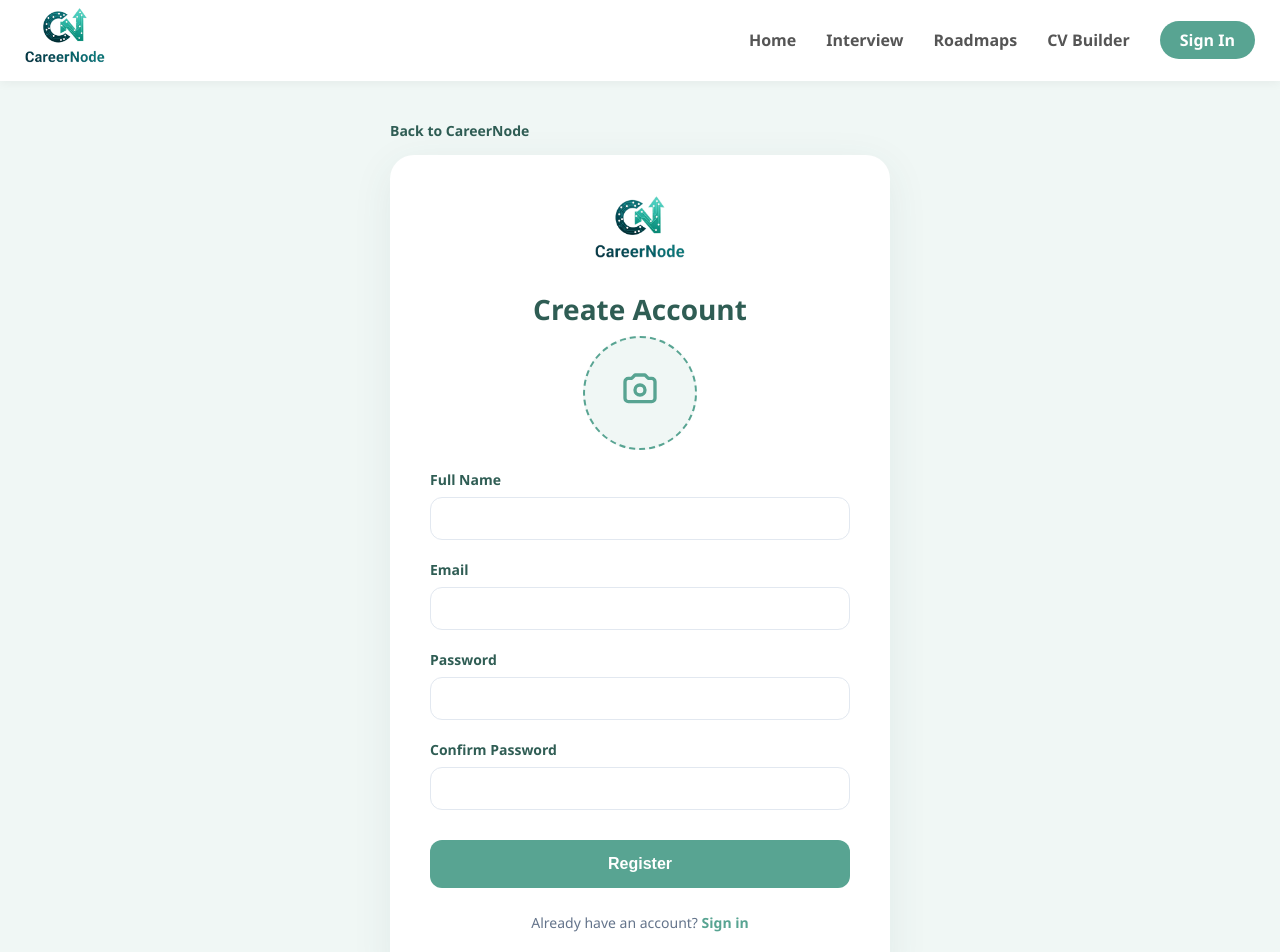
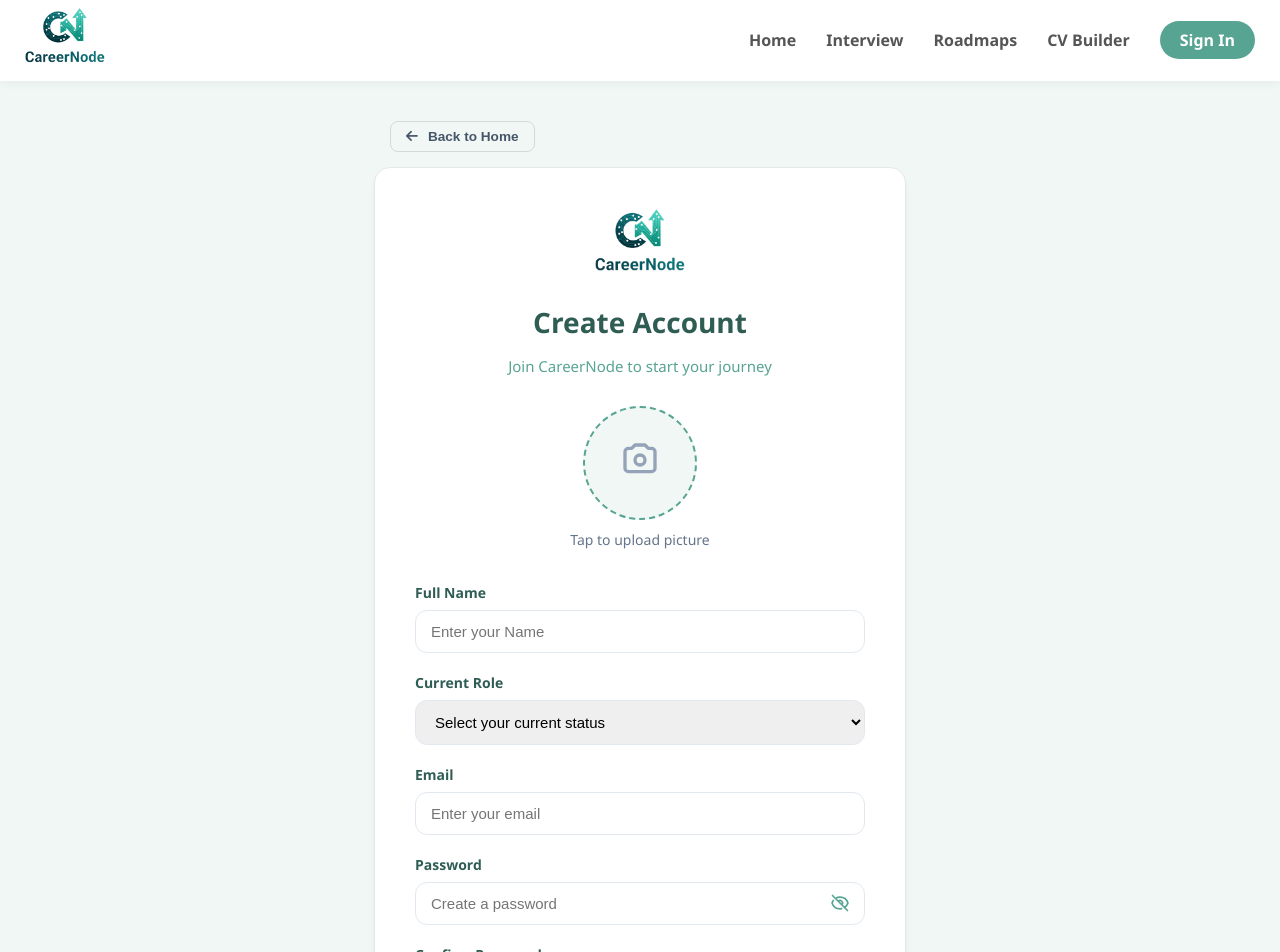
Before and after one commit to RahmaShaaban/CarearNode, a React (Create React App) app: page /signup in a window 1280 px wide. Shown: the top 952 px of the page. Built offline with nearby package versions, Linux system fonts and the light colour scheme.

Commit message:
edit back to home btn in (sign in & up ) + edit sign up

```diff
--- a/src/pages/Sign_In.css
+++ b/src/pages/Sign_In.css
@@ -14,20 +14,34 @@
     margin-bottom: 20px;
 }
 
-.back-link {
-    color: #4b5563;
+.btn-back {
+    background: transparent;
+    border: 1px solid #d1dbd9; /* Border خفيف يماشي الأعمدة */
+    font-size: 0.85rem;
+    color: #475569;
+    display: inline-flex; /* عشان ياخد مساحة المحتوى بس */
+    align-items: center;
+    gap: 10px;
     font-weight: 600;
-    text-decoration: none;
-    font-size: 14px;
-    display: flex;
-    align-items: center;
-    gap: 5px;
-    transition: color 0.2s;
+    padding: 7px 15px;
+    border-radius: 8px;
+    transition: all 0.3s ease;
 }
 
-    .back-link:hover {
-        color: var(--primary-medium);
-    }
+.btn-back i {
+    font-size: 0.85rem;
+    transition: transform 0.3s ease;
+}
+
+.btn-back:hover {
+    background-color: #f1f6f5; /* نفس لون الأعمدة في الـ hover */
+    color: #355d55;
+    border-color: #355d55;
+}
+
+.btn-back:hover i {
+    transform: translateX(-5px); /* حركة سهم الرجوع لورا بتدي UX هايل */
+}
 
 .signin-card {
     background:white;
--- a/src/pages/Sign_In.js
+++ b/src/pages/Sign_In.js
@@ -58,8 +58,10 @@
     return (
         <div className="signin-page">
             <div className="back-link-container">
-                <Link to="/" className="back-link">
-                    Back to Home
+                <Link to="/" className="back-btn">
+                    <button className="btn-back">
+                        <i className="fa-solid fa-arrow-left"></i> Back to Home
+                    </button>
                 </Link>
             </div>
 
--- a/src/pages/Sign_up.css
+++ b/src/pages/Sign_up.css
@@ -1,15 +1,16 @@
-
+/* Container الأساسي لضمان توسط الكارت في الصفحة */
 .signup-container {
     display: flex;
     flex-direction: column;
     justify-content: center;
     align-items: center;
     min-height: 100vh;
-    background-color: #F0F7F5;
+    background-color: #F0F7F5; /* الأوف وايت المائل للخضار */
     padding: 40px 20px;
     box-sizing: border-box;
 }
 
+/* ستايل لينك الرجوع */
 .back-link-container {
     width: 100%;
     max-width: 500px;
@@ -17,28 +18,50 @@
     text-align: left;
 }
 
-.back-link {
-    color: #2F5D54;
-    text-decoration: none;
-    font-size: 14px;
+.btn-back {
+    background: transparent;
+    border: 1px solid #d1dbd9; /* Border خفيف يماشي الأعمدة */
+    font-size: 0.85rem;
+    color: #475569;
+    display: inline-flex; /* عشان ياخد مساحة المحتوى بس */
+    align-items: center;
+    gap: 10px;
     font-weight: 600;
+    padding: 7px 15px;
+    border-radius: 8px;
+    transition: all 0.3s ease;
 }
 
+.btn-back i {
+    font-size: 0.85rem;
+    transition: transform 0.3s ease;
+}
+
+.btn-back:hover {
+    background-color: #f1f6f5; /* نفس لون الأعمدة في الـ hover */
+    color: #355d55;
+    border-color: #355d55;
+}
+
+.btn-back:hover i {
+    transform: translateX(-5px); /* حركة سهم الرجوع لورا بتدي UX هايل */
+}
+
+/* تصميم الكارت الرئيسي */
 .signup-card {
-    background: #FFFFFF;
+    background:white;
     width: 100%;
-    max-width: 500px;
+    max-width: 450px;
     padding: 40px;
-    border-radius: 24px;
-    box-shadow: 0 10px 40px rgba(47, 93, 84, 0.08);
+    border-radius: 16px;
+    box-shadow: 0 4px 6px -1px rgba(0, 0, 0, 0.05), 0 10px 15px -3px rgba(0, 0, 0, 0.03);
     text-align: center;
-    box-sizing: border-box;
+    border: 1px solid #e5e7eb;
 }
 
 .signup-logo {
     height: 70px;
     width: auto;
-    margin: auto;
     margin-bottom: 20px;
 }
 
@@ -54,6 +77,7 @@
     font-size: 15px;
 }
 
+/* --- سكشن رفع الصورة --- */
 .profile-upload-section {
     display: flex;
     flex-direction: column;
@@ -79,20 +103,11 @@
 .camera-svg {
     width: 40px;
     height: 40px;
-    transition: opacity 0.3s ease;
-    stroke: #58A492;
-}
-
-.camera-svg path {
-    stroke: inherit;
 }
 
 .hover-overlay {
     position: absolute;
-    top: 0;
-    left: 0;
-    width: 100%;
-    height: 100%;
+    inset: 0;
     background-color: rgba(47, 93, 84, 0.85);
     display: flex;
     justify-content: center;
@@ -107,14 +122,12 @@
     font-size: 14px;
 }
 
-/* Hover */
 .profile-circle:hover .hover-overlay {
     opacity: 1;
 }
 
 .profile-circle:hover {
     border-color: #2F5D54;
-    background-color: #e2efeb; /* تغيير بسيط في لون الخلفية */
     transform: scale(1.02);
 }
 
@@ -129,7 +142,8 @@
     font-size: 14px;
     color: #64748b;
 }
-/* لالالالالالالالالالالالالالالالالالالالالالالالالالالالالالالالالالالالالالالالالالالالالالالالالالالالا */
+
+/* --- حقول الإدخال والفورم --- */
 .signup-form-fields {
     width: 100%;
     text-align: left;
@@ -163,19 +177,23 @@
     box-shadow: 0 0 0 4px rgba(88, 164, 146, 0.1);
 }
 
+/* حاوية الباسورد عشان أيقونة العين */
 .password-field-container {
     position: relative;
 }
 
-.password-toggle-icon {
+.eye-icon {
     position: absolute;
     right: 15px;
     top: 50%;
     transform: translateY(-50%);
     cursor: pointer;
     color: #58A492;
+    display: flex;
+    align-items: center;
 }
 
+/* زر التسجيل */
 .signup-submit-btn {
     width: 100%;
     padding: 15px;
@@ -194,6 +212,7 @@
     background-color: #2F5D54;
 }
 
+/* تذييل الصفحة */
 .auth-footer-text {
     margin-top: 25px;
     font-size: 14px;
@@ -207,6 +226,7 @@
     text-decoration: none;
 }
 
-.auth-link:hover{
+.auth-link:hover {
     color: #2F5D54;
+    text-decoration: underline;
 }
--- a/src/pages/Sign_up.js
+++ b/src/pages/Sign_up.js
@@ -40,6 +40,7 @@
         formData.append('full_name', fullName);
         formData.append('email', email);
         formData.append('password', password);
+        formData.append('role', role); // ضفنا الـ role عشان تتبعت للباك إند
         formData.append('about_me', bio);
 
         if (fileInputRef.current.files[0]) {
@@ -55,10 +56,9 @@
             const data = await response.json();
 
             if (response.ok) {
-                // حفظ الـ userId لتسهيل جلب بيانات البروفايل لاحقاً
+                // حفظ الـ userId عشان صفحة البروفايل تعرف اليوزر
                 localStorage.setItem('userId', data.userId);
                 alert("تم إنشاء الحساب بنجاح! مرحباً بك في CareerNode.");
-                // التوجيه المباشر للبروفايل
                 navigate('/Profile');
             } else {
                 console.log("Server Error Details:", data);
@@ -74,7 +74,11 @@
     return (
         <div className="signup-container">
             <div className="back-link-container">
-                <Link to="/" className="back-link">Back to CareerNode</Link>
+                <Link to="/" className="back-btn">
+                    <button className="btn-back">
+                        <i className="fa-solid fa-arrow-left"></i> Back to Home
+                    </button>
+                </Link>
             </div>
 
             <div className="signup-card">
@@ -83,42 +87,86 @@
                 </div>
 
                 <h2 className="signup-title">Create Account</h2>
+                <p className="signup-subtitle">Join CareerNode to start your journey</p>
 
+                {/* Profile Photo Section - رجعنا الـ Hover والـ Placeholder */}
                 <div className="profile-upload-section">
                     <div className="profile-circle" onClick={() => fileInputRef.current.click()}>
                         {!profileImage ? (
+                            <>
                                 <div className="default-placeholder">
                                     <svg className="camera-svg" viewBox="0 0 24 24" fill="none" xmlns="http://www.w3.org/2000/svg">
                                         <path d="M12 15C13.6569 15 15 13.6569 15 12C15 10.3431 13.6569 9 12 9C10.3431 9 9 10.3431 9 12C9 13.6569 10.3431 15 12 15Z" stroke="#94a3b8" strokeWidth="2" strokeLinecap="round" strokeLinejoin="round" />
                                         <path d="M3 7C3 5.89543 3.89543 5 5 5H7L9 3H15L17 5H19C20.1046 5 21 5.89543 21 7V17C21 18.1046 20.1046 19 19 19H5C3.89543 19 3 18.1046 3 17V7Z" stroke="#94a3b8" strokeWidth="2" strokeLinecap="round" strokeLinejoin="round" />
                                     </svg>
                                 </div>
+                                <div className="hover-overlay">
+                                    <span className="upload-text">Upload</span>
+                                </div>
+                            </>
                         ) : (
+                            <>
                                 <img src={profileImage} alt="Profile" className="preview-img" />
+                                <div className="hover-overlay">
+                                    <span className="upload-text">Change</span>
+                                </div>
+                            </>
                         )}
                     </div>
                     <input type="file" ref={fileInputRef} onChange={handleImageChange} style={{ display: 'none' }} accept="image/*" />
+                    <p className="tap-text">Tap to upload picture</p>
                 </div>
 
                 <form className="signup-form-fields" onSubmit={handleSubmit}>
                     <div className="input-group">
                         <label className="input-label">Full Name</label>
-                        <input type="text" className="form-input" value={fullName} onChange={(e) => setFullName(e.target.value)} required />
+                        <input type="text" className="form-input" placeholder="Enter your Name" value={fullName} onChange={(e) => setFullName(e.target.value)} required />
+                    </div>
+
+                    <div className="input-group">
+                        <label className="input-label">Current Role</label>
+                        <select className="form-select" value={role} onChange={(e) => setRole(e.target.value)} required>
+                            <option value="" disabled>Select your current status</option>
+                            <option value="student">Student</option>
+                            <option value="graduated">Graduated</option>
+                            <option value="employed">Employment</option>
+                        </select>
                     </div>
 
                     <div className="input-group">
                         <label className="input-label">Email</label>
-                        <input type="email" className="form-input" value={email} onChange={(e) => setEmail(e.target.value)} required />
+                        <input type="email" className="form-input" placeholder="Enter your email" value={email} onChange={(e) => setEmail(e.target.value)} required />
                     </div>
 
                     <div className="input-group">
                         <label className="input-label">Password</label>
-                        <input type={showPassword ? "text" : "password"} className="form-input" value={password} onChange={(e) => setPassword(e.target.value)} required />
+                        <div className="password-field-container">
+                            <input type={showPassword ? "text" : "password"} className="form-input" placeholder="Create a password" value={password} onChange={(e) => setPassword(e.target.value)} required />
+                            <span className="eye-icon" onClick={togglePasswordVisibility}>
+                                {showPassword ? (
+                                    <svg xmlns="http://www.w3.org/2000/svg" width="20" height="20" fill="none" viewBox="0 0 24 24" stroke="currentColor"><path strokeLinecap="round" strokeLinejoin="round" strokeWidth={2} d="M15 12a3 3 0 11-6 0 3 3 0 016 0z" /><path strokeLinecap="round" strokeLinejoin="round" strokeWidth={2} d="M2.458 12C3.732 7.943 7.523 5 12 5c4.478 0 8.268 2.943 9.542 7-1.274 4.057-5.064 7-9.542 7-4.477 0-8.268-2.943-9.542-7z" /></svg>
+                                ) : (
+                                    <svg xmlns="http://www.w3.org/2000/svg" width="20" height="20" fill="none" viewBox="0 0 24 24" stroke="currentColor"><path strokeLinecap="round" strokeLinejoin="round" strokeWidth={2} d="M13.875 18.825A10.05 10.05 0 0112 19c-4.478 0-8.268-2.943-9.543-7a9.97 9.97 0 011.563-3.029m5.858.908a3 3 0 114.243 4.243M9.878 9.878l4.242 4.242M9.88 9.88l-3.29-3.29m7.532 7.532l3.29 3.29M3 3l3.59 3.59m0 0A9.953 9.953 0 0112 5c4.478 0 8.268 2.943 9.543 7a10.025 10.025 0 01-4.132 5.411m0 0L21 21" /></svg>
+                                )}
+                            </span>
+                        </div>
                     </div>
 
                     <div className="input-group">
                         <label className="input-label">Confirm Password</label>
-                        <input type={showPassword ? "text" : "password"} className="form-input" value={confirmPassword} onChange={(e) => setConfirmPassword(e.target.value)} required />
+                        <input type={showPassword ? "text" : "password"} className="form-input" placeholder="Confirm your password" value={confirmPassword} onChange={(e) => setConfirmPassword(e.target.value)} required />
+                    </div>
+
+                    {/* Bio Section - رجعنا الـ Bio سيكشن */}
+                    <div className="input-group bio-field">
+                        <label className="input-label">About Me (Bio)</label>
+                        <textarea
+                            placeholder="Briefly describe your interests and goals..."
+                            rows="5"
+                            className="form-textarea"
+                            value={bio}
+                            onChange={(e) => setBio(e.target.value)}
+                        />
                     </div>
 
                     <button type="submit" className="signup-submit-btn">Register</button>
```
Lines whose indentation alone changed are shown as unchanged.
